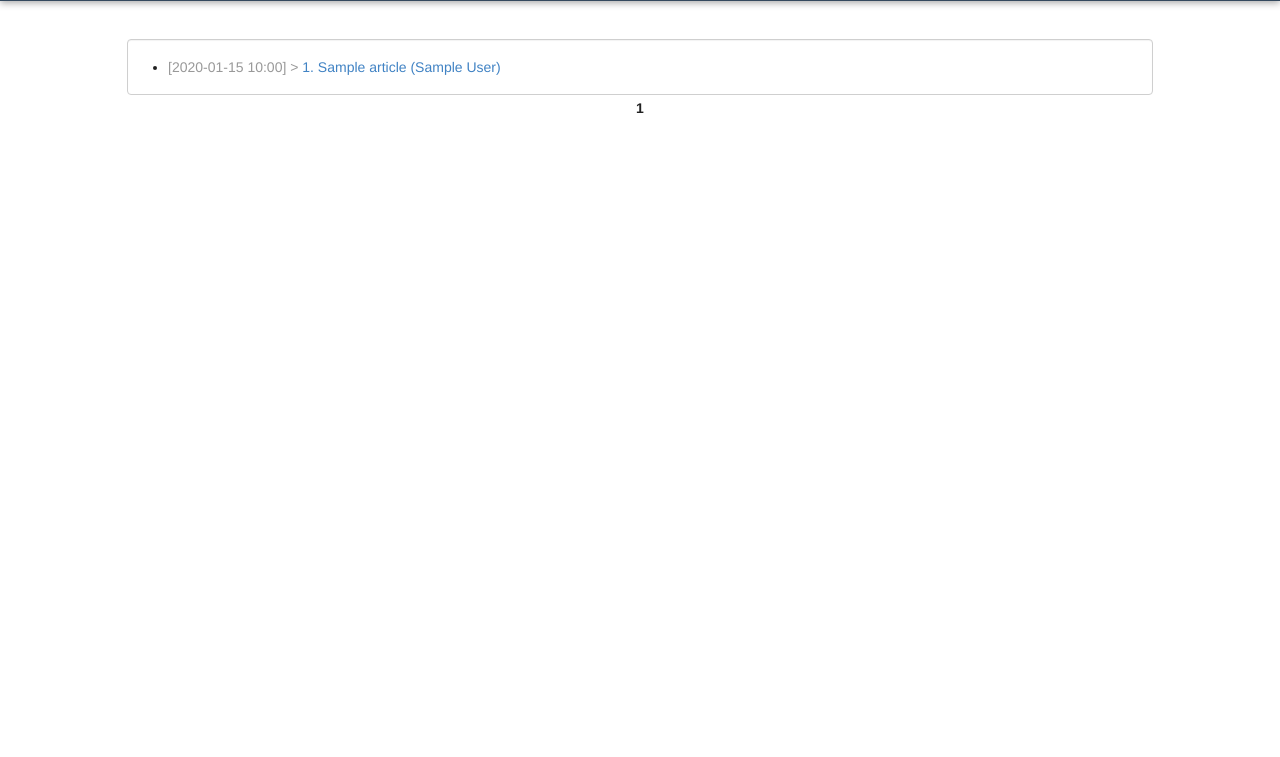
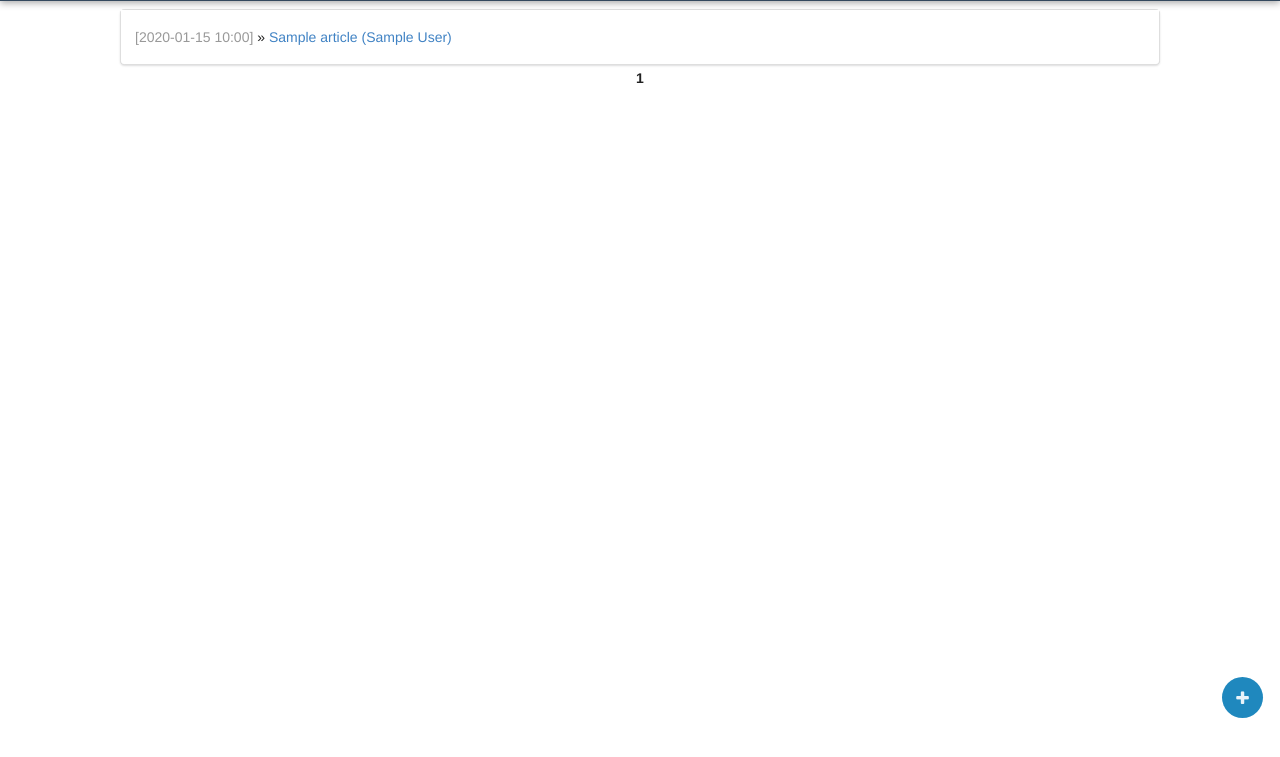
Before and after one commit to janetyc/writingfeedback, a Flask app: page / in a window 1280 px wide. Shown: the part 43-800 px from the top of the page. Run offline with Flask 2, Linux system fonts and the light colour scheme; tables that the repository leaves empty hold one stand-in row (values such as "Sample post"); parts of the project's set-up code (start-up, migrations or seed data) failed here and were passed over; some libraries are stand-ins or nearby versions.

Commit message:
add article via StructFeed interface

```diff
--- a/crowdtask/static/css/main.css
+++ b/crowdtask/static/css/main.css
@@ -485,25 +485,28 @@ nav ul{
    Pagination
    =================================
 */
+.add-area{
+    display: block;
+    margin: 10px;
+    padding: 10px;
+}
+.article-block{
+    display: block;
+    margin: -0.5em;
+}
 
-.article-block{
-    margin-top: 2em;
-    display:block;
-    width: 100%;
-    margin-left: auto;
-    margin-right: auto;
-    background: #ffffff;
-    border: 1px solid #cfcfcf;
-    border-radius: 4px;
-    -webkit-box-shadow: inset 0 1px 1px rgba(0, 0, 0, 0.05);
-    box-shadow: inset 0 1px 1px rgba(0, 0, 0, 0.05);
-}
 .pagination{
     display:block;
     width: 100%;
     text-align: center;
-    margin-left: auto;
-    margin-right: auto;
+    margin-top: 0.5em;
+}
+
+#add-button{
+    position: fixed;
+    top: 90%;
+    right: 1%;
+    z-index: 100;
 }
 
 /* ==========================================================================
--- a/crowdtask/templates/article.html
+++ b/crowdtask/templates/article.html
@@ -1,4 +1,4 @@
-{% extends "mturk_base.html" %}
+{% extends "clean_base.html" %}
 {% block content %}
 <span><a href="{{ url_for('views.index')}}">All Articles</a> > Article {{ data.id }}</span>
 <header>{{data.title}}({{data.authors}})</header>
--- /dev/null
+++ b/crowdtask/templates/clean_base.html
@@ -0,0 +1,82 @@
+<!doctype html>
+<!--[if lt IE 7]>      <html class="no-js lt-ie9 lt-ie8 lt-ie7" lang=""> <![endif]-->
+<!--[if IE 7]>         <html class="no-js lt-ie9 lt-ie8" lang=""> <![endif]-->
+<!--[if IE 8]>         <html class="no-js lt-ie9" lang=""> <![endif]-->
+<!--[if gt IE 8]><!--> <html class="no-js" lang=""> <!--<![endif]-->
+    <head>
+        {% block head %}
+        <meta charset="utf-8">
+        <meta http-equiv="X-UA-Compatible" content="IE=edge,chrome=1">
+        <title>StructFeed</title>
+        <meta name="description" content="">
+        <meta name="viewport" content="width=device-width, initial-scale=1">
+        <link rel="apple-touch-icon" href="apple-touch-icon.png">
+
+        <link rel="stylesheet" href="/static/css/normalize.min.css">
+        <link rel="stylesheet" href="/static/css/semantic.min.css">
+
+        <link rel="stylesheet" href="/static/css/main.css">
+        <link rel="stylesheet" href="/static/css/range.css">
+
+        <script src="/static/js/vendor/modernizr-2.8.3-respond-1.4.2.min.js"></script>
+        {% endblock %}
+    </head>
+    <body>
+        <!--[if lt IE 8]>
+            <p class="browserupgrade">You are using an <strong>outdated</strong> browser. Please <a href="http://browsehappy.com/">upgrade your browser</a> to improve your experience.</p>
+        <![endif]-->
+        {% block navbar %}
+        <div class="header-container" id="navBar">
+            <header class="wrapper clearfix">
+                <h1 class="title"><a href="/">StructFeed</a></h1>
+            </header>
+        </div>
+        {% endblock %}
+
+        <div class="main-container">
+            <div class="main wrapper clearfix">
+            {% block content %}
+
+
+            {% endblock %}
+            </div> <!-- #main -->
+        </div> <!-- #main-container -->
+
+        <!--
+        <div class="footer-container">
+        {% block footer %}
+        <footer class="wrapper">
+            <p>&copy; 2014 janetyc</p>
+        </footer>
+        {% endblock %}
+        </div>-->
+
+        {% block js %}
+        <script src="//ajax.googleapis.com/ajax/libs/jquery/1.11.2/jquery.min.js"></script>
+        <script>window.jQuery || document.write('<script src="/static/js/vendor/jquery-1.11.2.min.js"><\/script>')</script>
+
+        <!-- semantic ui theme -->
+        <script src="/static/js/vendor/semantic.min.js"></script>
+        <script src="/static/js/main.js"></script>
+
+        <script src="/static/js/components/range.js"></script>
+        {% endblock %}
+
+
+        {% block extra_js %}
+        {% endblock %}
+
+        <!-- Google Analytics: change UA-XXXXX-X to be your site's ID.
+        {% block google_analytics %}
+        <script>
+            (function(b,o,i,l,e,r){b.GoogleAnalyticsObject=l;b[l]||(b[l]=
+            function(){(b[l].q=b[l].q||[]).push(arguments)});b[l].l=+new Date;
+            e=o.createElement(i);r=o.getElementsByTagName(i)[0];
+            e.src='//www.google-analytics.com/analytics.js';
+            r.parentNode.insertBefore(e,r)}(window,document,'script','ga'));
+            ga('create','UA-XXXXX-X','auto');ga('send','pageview');
+        </script>
+        {% endblock %}
+        -->
+    </body>
+</html>
--- a/crowdtask/templates/index.html
+++ b/crowdtask/templates/index.html
@@ -1,17 +1,20 @@
-{% extends "mturk_base.html" %}
+{% extends "clean_base.html" %}
 {% block content %}
 <section>
+    <button id="add-button" class="ui circular linkedin icon button ">
+        <i class="plus icon"></i>
+    </button>
     <div class="article-block">
-    <ul>
-    {% for article in paginated_articles.items %}
-    <li>
-        {% if article.created_time %}
-            <span class="created-time">{{ article.created_time|datetimeformat }} ></span>
-        {% endif %}
-        <a href="{{ url_for('views.show_article', article_id=article.id)}}">{{article.id}}. {{article.title}} ({{article.authors}})</a>
-    </li>
-    {% endfor %}
-    </ul>
+        <div class="ui segments">
+            {% for article in paginated_articles.items %}
+            <div class="ui segment">
+                {% if article.created_time %}
+                    <span class="created-time">{{ article.created_time|datetimeformat }} </span>&raquo;
+                {% endif %}
+                <a href="{{ url_for('views.show_article', article_id=article.id)}}">{{article.title}} ({{article.authors}})</a>
+            </div>
+            {% endfor %}
+        </div>
     </div>
 
     <div class="pagination">
@@ -34,4 +37,119 @@
     {% endif %}
     </div>
 </section>
+
+<div id="popup-modal" class="ui modal">
+    <i class="close icon"></i>
+    <div class="header">
+        Add an Article
+    </div>
+    <div class="add-area">
+        <form class="ui form">
+            <div class="field">
+                <label>First Name</label>
+                <input type="text" name="username" placeholder="Username">
+            </div>
+            <div class="field">
+                <label>Title</lable>
+                <input type="text" name="title" placeholder="Title">
+            </div>
+            <div class="field">
+                <label>Content</label>
+                <textarea name="content" ></textarea>
+            </div>
+            <div class="ui error message"></div>
+        </form>
+    </div>
+
+    <div class="actions">
+        <div class="ui black deny button">
+          Cancel
+        </div>
+        <div class="ui positive right labeled icon button">
+          Yep, I want to submit.
+          <i class="checkmark icon"></i>
+        </div>
+  </div>
+</div>
 {% endblock %}
+
+{% block extra_js %}
+<script>
+    $(function() {
+        var author = "";
+        var title = "";
+        var content = "";
+
+        $('#add-button').click(function(){
+            //call ui modal
+            $('.ui.modal').modal({
+                onApprove : function() {
+                    author = $("input[name='username']").val();
+                    title = $("input[name='title']").val();
+                    content = $("textarea[name='content']").val();
+
+                    if (!$('.ui.form').form('is valid')) {
+                        return false;
+                    }
+
+                    $.ajax({
+                        type: "POST",
+                        url: "/api/add_article",
+
+                        data: {
+                            "author": author,
+                            "title": title,
+                            "content": content,
+                        },
+                        dataType: 'json',
+
+                        success: function(data) {
+                            $('form').form('clear');
+                            window.location = "/";
+                        },
+                        error: function(XMLHttpRequest, textStatus, errorThrown) {
+                            alert("Error");
+                        }
+                    });
+
+                }
+            }).modal('show').modal('refresh');
+        });
+
+        //form validation
+        $('.ui.form').form({
+            inline: true,
+            fields: {
+                username: {
+                    identifier: 'username',
+                    rules: [
+                        {
+                            type   : 'empty',
+                            prompt : 'Please input your name'
+                        }
+                    ]
+                },
+                title: {
+                    identifier: 'title',
+                    rules: [
+                        {
+                            type   : 'empty',
+                            prompt : 'Please input title of article'
+                        }
+                    ]
+                },
+                content: {
+                    identifier: 'content',
+                    rules: [
+                        {
+                            type   : 'empty',
+                            prompt : 'Please input content of article'
+                        }
+                    ]
+                }
+            }
+        });
+
+    });
+</script>
+{% endblock %}
--- a/crowdtask/views.py
+++ b/crowdtask/views.py
@@ -4,7 +4,7 @@ import string
 from flask import Blueprint, Flask, request, render_template, redirect, url_for, jsonify
 from crowdtask.dbquery import DBQuery
 
-per_page = 15
+per_page = 10
 views = Blueprint('views', __name__, template_folder='templates')
 sample_article = "Gold, a precious metal, is prized for two important characteristics. First of all, gold has a lustrous beauty that is resistant to corrosion. Therefore, it is suitable for jewelry, coins, and ornamental purposes. Gold never needs to be polished and will remain beautiful forever. For example, a Macedonian coin remains as untarnished today as the day it was made 25 centuries ago. Another important characteristic of gold is its usefulness to industry and science. For many years, it has been used in hundreds of industrial applications, such as photography and dentistry. The most recent use of gold is in astronauts' suits. Astronauts wear gold-plated heat shields for protection when they go outside spaceships in space. In conclusion, gold is treasured not only for its beauty but also for its utility."
 sample_essay = {
```
Also changed, not shown: crowdtask/api.py (+28 -0 lines), manage.py (+9 -5 lines).
